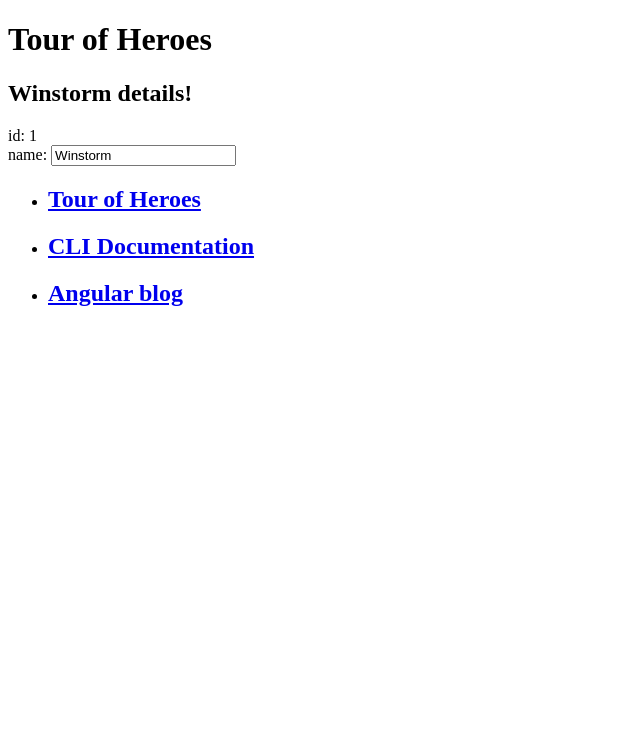
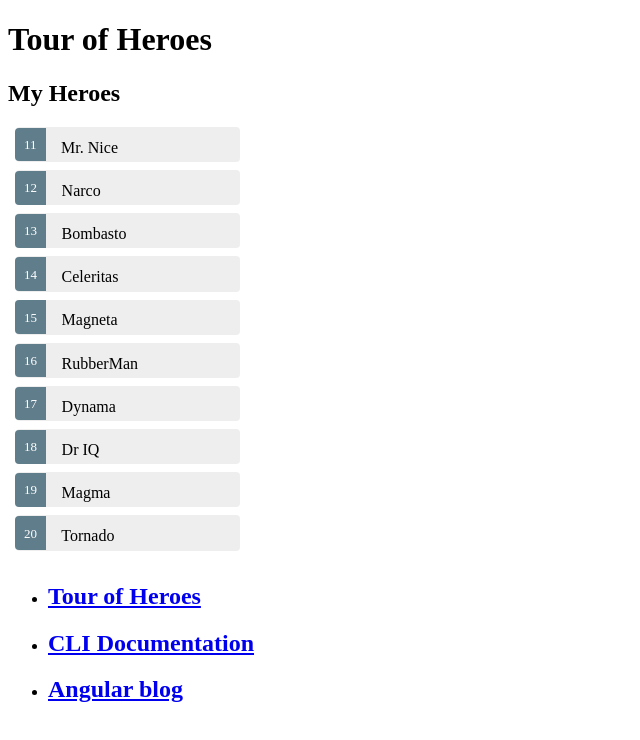
Before and after one commit to TrentonAdams/angular-tour-of-heroes, an Angular app: page / in a window 1280 px wide. Shown: the top 740 px of the page, without its empty margins (0-640 px from the left). Built offline with nearby package versions, Linux system fonts and the light colour scheme.

Commit message:
Tutorial 3

```diff
--- a/src/app/app.component.css
+++ b/src/app/app.component.css
@@ -0,0 +1,47 @@
+.selected {
+  background-color: #CFD8DC !important;
+  color: white;
+}
+.heroes {
+  margin: 0 0 2em 0;
+  list-style-type: none;
+  padding: 0;
+  width: 15em;
+}
+.heroes li {
+  cursor: pointer;
+  position: relative;
+  left: 0;
+  background-color: #EEE;
+  margin: .5em;
+  padding: .3em 0;
+  height: 1.6em;
+  border-radius: 4px;
+}
+.heroes li.selected:hover {
+  background-color: #BBD8DC !important;
+  color: white;
+}
+.heroes li:hover {
+  color: #607D8B;
+  background-color: #DDD;
+  left: .1em;
+}
+.heroes .text {
+  position: relative;
+  top: -3px;
+}
+.heroes .badge {
+  display: inline-block;
+  font-size: small;
+  color: white;
+  padding: 0.8em 0.7em 0 0.7em;
+  background-color: #607D8B;
+  line-height: 1em;
+  position: relative;
+  left: -1px;
+  top: -4px;
+  height: 1.8em;
+  margin-right: .8em;
+  border-radius: 4px 0 0 4px;
+}
--- a/src/app/app.component.html
+++ b/src/app/app.component.html
@@ -1,11 +1,23 @@
 <!--The content below is only a placeholder and can be replaced.-->
 <h1>{{title}}</h1>
-<h2>{{hero.name}} details!</h2>
-<div><label>id: </label>{{hero.id}}</div>
-<div>
-  <label>name: </label>
-  <input [(ngModel)]="hero.name" placeholder="name">
+<h2>My Heroes</h2>
+<ul class="heroes">
+  <li *ngFor="let hero of heroes"
+      (click)="onSelect(hero)"
+      [class.selected]="hero === selectedHero">
+    <span class="badge">{{hero.id}}</span> {{hero.name}}
+  </li>
+</ul>
+
+<div *ngIf="selectedHero">
+  <h2>{{selectedHero.name}} details!</h2>
+  <div><label>id: </label>{{selectedHero.id}}</div>
+  <div>
+    <label>name: </label>
+    <input [(ngModel)]="selectedHero.name" placeholder="name"/>
+  </div>
 </div>
+
 <ul>
   <li>
     <h2><a target="_blank" href="https://angular.io/tutorial">Tour of Heroes</a></h2>
--- a/src/app/app.component.ts
+++ b/src/app/app.component.ts
@@ -1,4 +1,17 @@
 import {Component} from '@angular/core';
+
+const HEROES: Hero[] = [
+  {id: 11, name: 'Mr. Nice'},
+  {id: 12, name: 'Narco'},
+  {id: 13, name: 'Bombasto'},
+  {id: 14, name: 'Celeritas'},
+  {id: 15, name: 'Magneta'},
+  {id: 16, name: 'RubberMan'},
+  {id: 17, name: 'Dynama'},
+  {id: 18, name: 'Dr IQ'},
+  {id: 19, name: 'Magma'},
+  {id: 20, name: 'Tornado'}
+];
 
 @Component({
   selector: 'app-root',
@@ -13,11 +26,15 @@
    </div>`,*/
   styleUrls: ['./app.component.css']
 })
-
 export class AppComponent
 {
   title = 'Tour of Heroes';
-  hero: Hero = {id: 1, name: 'Winstorm'}
+  heroes = HEROES;
+
+  selectedHero: Hero;
+  onSelect(hero: Hero): void {
+    this.selectedHero = hero;
+  }
 }
 
 export class Hero
```
Lines whose indentation alone changed are shown as unchanged.
